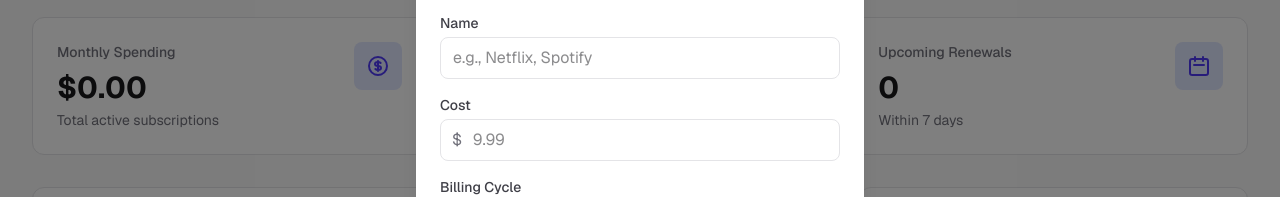
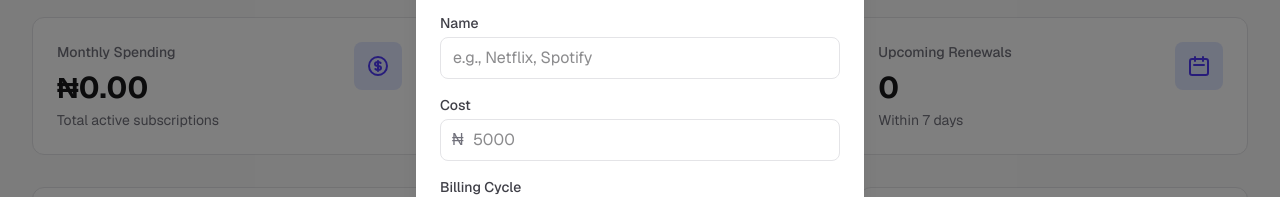
Before and after one commit to mafindijr/subtracker, a Next.js app: page / in a window 1280 px wide. Both pictures are taken after typing "Sample" into the empty fields and a click on the button "Add Subscription". Shown: the part 180-377 px from the top of the page. Built offline with nearby package versions, Linux system fonts and the light colour scheme.

Commit message:
fix: update the currency pair

```diff
--- a/components/SubscriptionForm.tsx
+++ b/components/SubscriptionForm.tsx
@@ -85,7 +85,7 @@ export function SubscriptionForm({ subscription, onSubmit, onCancel }: Subscript
               Cost
             </label>
             <div className="relative">
-              <span className="absolute left-3 top-1/2 -translate-y-1/2 text-zinc-500">$</span>
+              <span className="absolute left-3 top-1/2 -translate-y-1/2 text-zinc-500">₦</span>
               <input
                 type="number"
                 step="0.01"
@@ -93,7 +93,7 @@ export function SubscriptionForm({ subscription, onSubmit, onCancel }: Subscript
                 value={formData.cost}
                 onChange={(e) => setFormData({ ...formData, cost: e.target.value })}
                 className="w-full rounded-lg border border-zinc-300 bg-white py-2 pl-8 pr-3 text-zinc-900 focus:border-indigo-500 focus:outline-none focus:ring-2 focus:ring-indigo-500 dark:border-zinc-700 dark:bg-zinc-800 dark:text-zinc-50"
-                placeholder="9.99"
+                placeholder="5000"
               />
             </div>
             {errors.cost && <p className="mt-1 text-sm text-red-500">{errors.cost}</p>}
--- a/lib/storage.ts
+++ b/lib/storage.ts
@@ -40,9 +40,9 @@ export function isUpcomingRenewal(renewalDate: string, daysThreshold: number = 7
 }
 
 export function formatCurrency(amount: number): string {
-  return new Intl.NumberFormat('en-US', {
+  return new Intl.NumberFormat('en-NG', {
     style: 'currency',
-    currency: 'USD',
+    currency: 'NGN',
   }).format(amount);
 }
 
```
